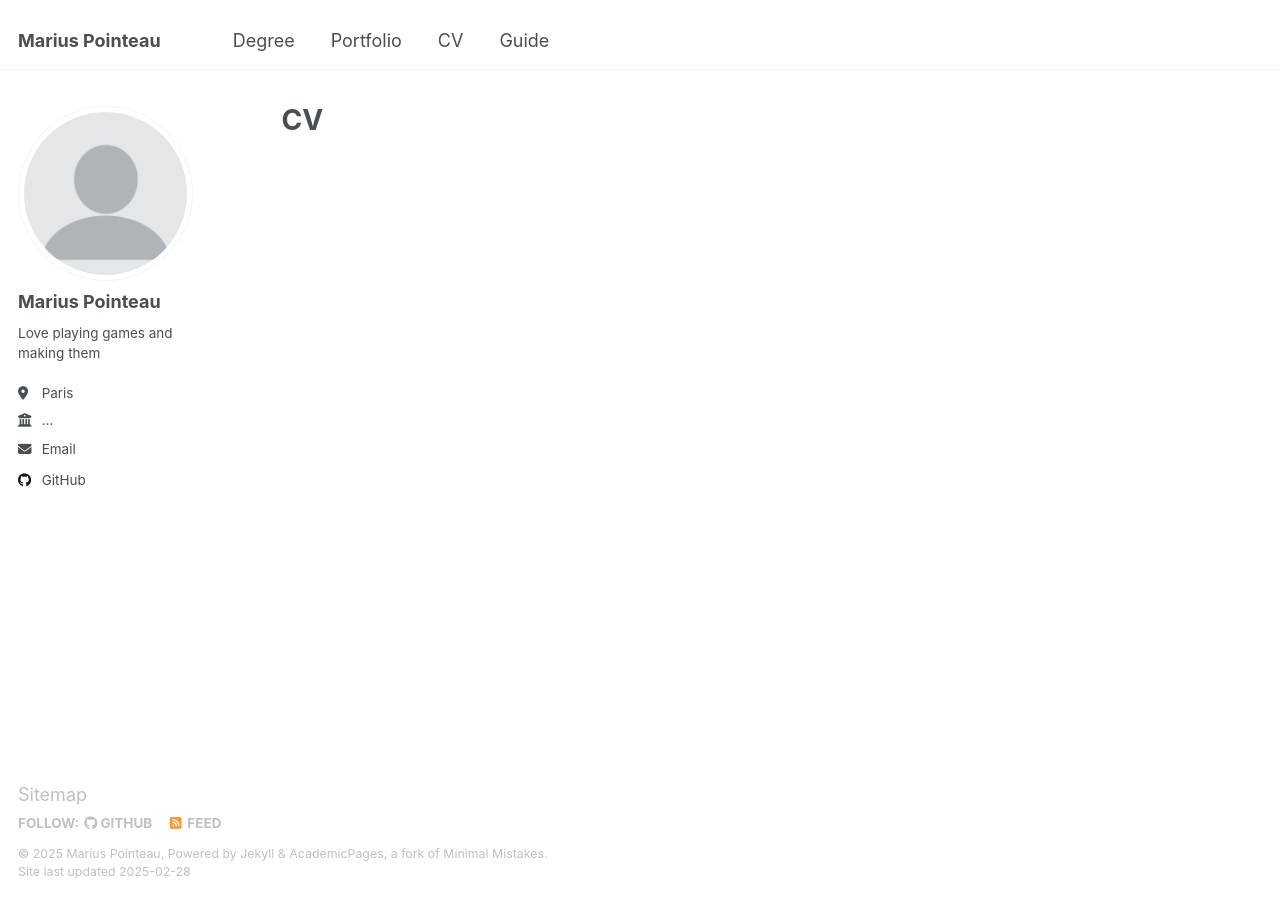
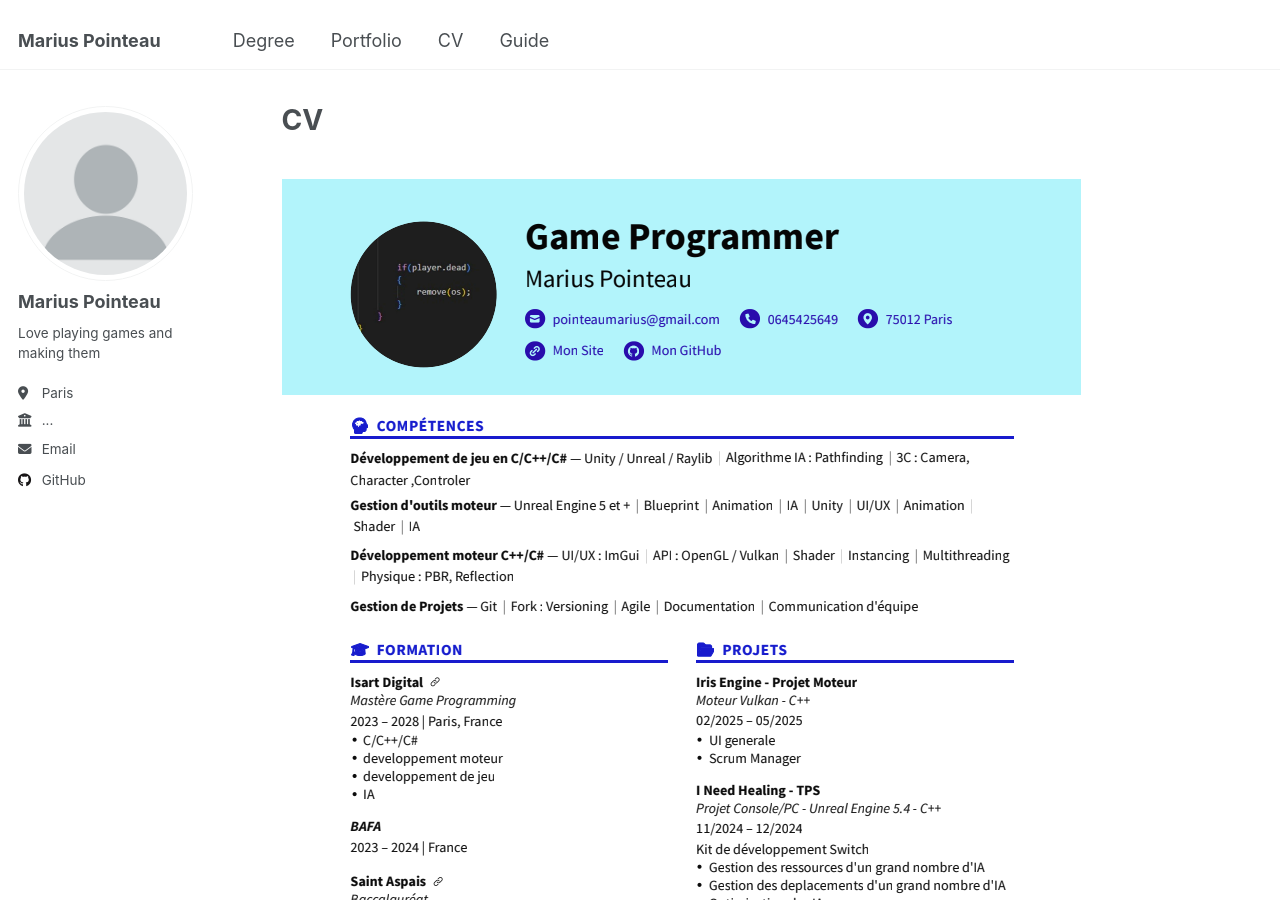
Before and after one commit to MariusPointeau/MariusPointeau.github.io, a Jekyll site: the page built from _pages/cv.md, in a window 1280 px wide and 900 px high. Built offline with Jekyll 4.4.1, drawn with Linux system fonts in a browser that asks for light colours.

```diff
--- a/_pages/cv.md
+++ b/_pages/cv.md
@@ -3,8 +3,9 @@ layout: archive
 title: "CV"
 permalink: /cv/
 author_profile: true
-image: <br/><img src='/images/CV.png'>
 redirect_from:
   - /resume
 slidesurl: 'http://mariuspointeau.github.io/files/GameProgrammer_MariusPointeau_CV.pdf'
 ---
+
+<br/><img src='/images/CV.png'>
```
